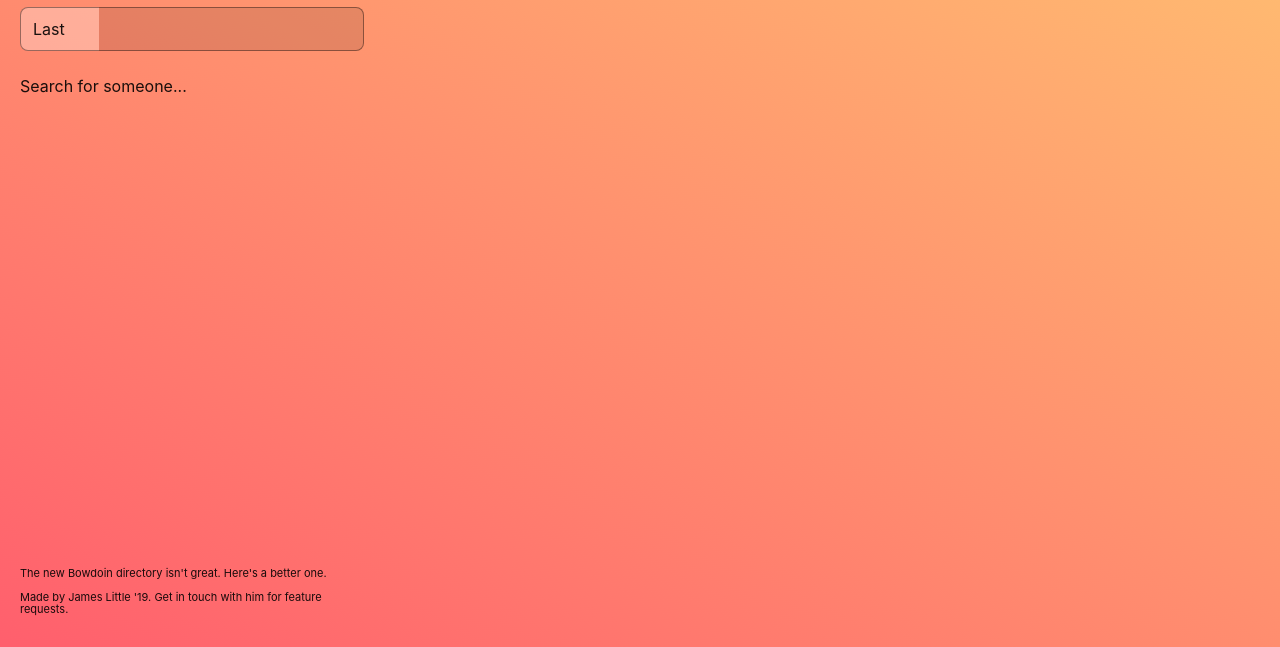
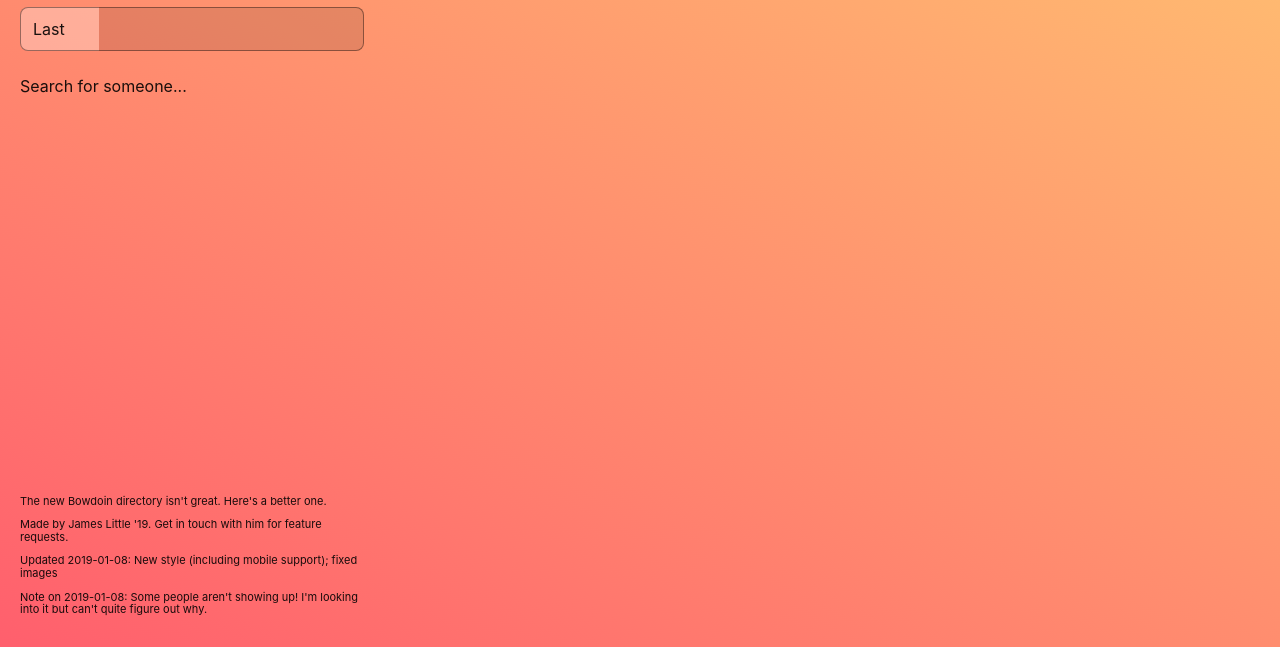
Before and after one commit to jameslittle230/directory, a plain HTML site: page index.html in a window 1280 px wide. Shown: the part 153-800 px from the top of the page. Drawn offline with nearby package versions, Linux system fonts and the light colour scheme.

Commit message:
Add a li’l changelog

```diff
--- a/index.html
+++ b/index.html
@@ -51,6 +51,8 @@
             <div class="info">
                 <p>The new Bowdoin directory isn't great. Here's a better one.</p>
                 <p>Made by James Little '19. Get in touch with him for feature requests.</p>
+                <p>Updated 2019-01-08: New style (including mobile support); fixed images</p>
+                <p>Note on 2019-01-08: Some people aren't showing up! I'm looking into it but can't quite figure out why.</p>
             </div>
         </div>
     </div>
```
